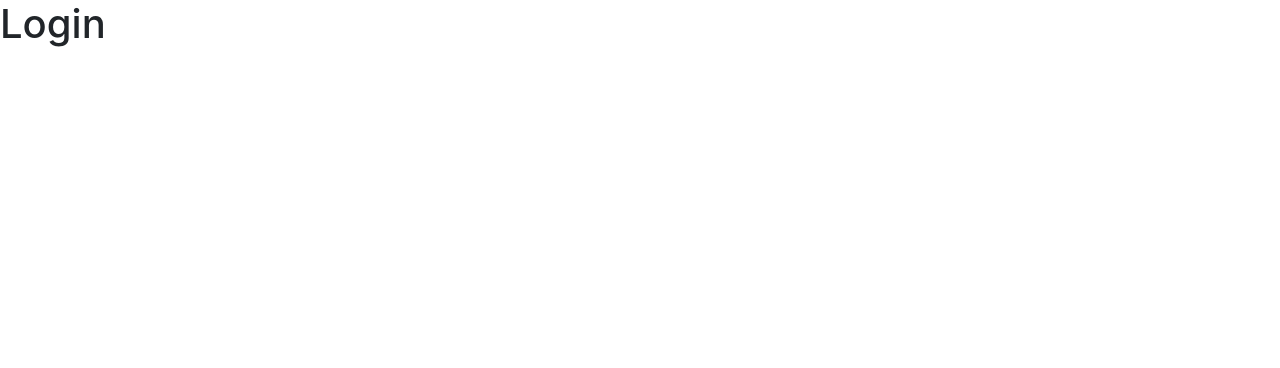
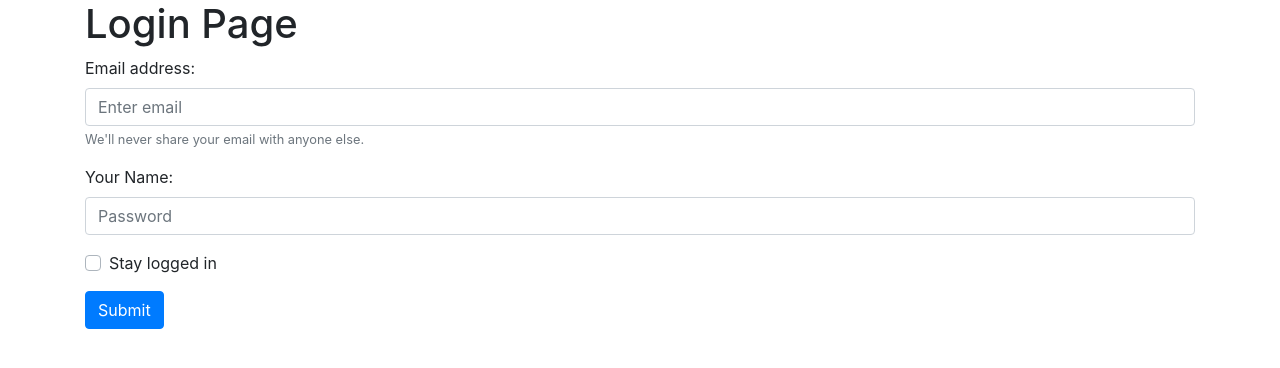
Before and after one commit to NikSkopin/authentication-vue, a Vue app: page /login in a window 1280 px wide. Shown: the top 368 px of the page. Built offline with nearby package versions, Linux system fonts and the light colour scheme.

Commit message:
login form

```diff
--- a/src/App.vue
+++ b/src/App.vue
@@ -1,6 +1,8 @@
 <template>
   <div id="app">
-    <router-view></router-view>
+    <b-container>
+      <router-view></router-view>
+    </b-container>
   </div>
 </template>
 
--- a/src/components/Pages/Login.vue
+++ /dev/null
@@ -1,10 +0,0 @@
-<template>
-  <h1>Login</h1>
-</template>
-
-<script>
-export default {};
-</script>
-
-<style>
-</style>
--- /dev/null
+++ b/src/components/Pages/LoginPage.vue
@@ -0,0 +1,18 @@
+<template>
+  <div>
+    <h1>Login Page</h1>
+    <LoginForm />
+  </div>
+</template>
+<script>
+import LoginForm from '../forms/LoginForm.vue';
+
+export default {
+  components: {
+    LoginForm,
+  },
+};
+
+</script>
+<style>
+</style>
--- /dev/null
+++ b/src/components/forms/LoginForm.vue
@@ -0,0 +1,56 @@
+<template>
+  <div>
+    <b-form @submit="onSubmit">
+      <b-form-group
+        id="input-group-1"
+        label="Email address:"
+        label-for="email"
+        description="We'll never share your email with anyone else."
+      >
+        <b-form-input
+          id="email"
+          v-model="userData.email"
+          type="email"
+          required
+          placeholder="Enter email"
+        ></b-form-input>
+      </b-form-group>
+
+      <b-form-group id="input-group-2" label="Your Name:" label-for="input-2">
+        <b-form-input
+          id="password"
+          v-model="userData.password"
+          type="password"
+          required
+          placeholder="Password"
+        ></b-form-input>
+      </b-form-group>
+
+      <b-form-group id="input-group-3">
+        <b-form-checkbox v-model="stayLoggedIn">Stay logged in</b-form-checkbox>
+      </b-form-group>
+
+      <b-button type="submit" variant="primary">Submit</b-button>
+    </b-form>
+  </div>
+</template>
+<script>
+export default {
+  data() {
+    return {
+      userData: {
+        email: '',
+        password: ''
+      },
+      loading: false,
+      errors: {},
+      stayLoggedIn: false
+    };
+  },
+  methods: {
+    onSubmit() {}
+  }
+};
+</script>
+<style>
+</style>
--- a/src/router/index.js
+++ b/src/router/index.js
@@ -1,8 +1,8 @@
 import Vue from 'vue';
 import VueRouter from 'vue-router';
 import HomePage from '../components/Pages/HomePage.vue';
-import Register from '../components/Pages/Register.vue';
-import Login from '../components/Pages/Login.vue';
+import Register from '../components/Pages/RegisterPage.vue';
+import Login from '../components/Pages/LoginPage.vue';
 
 
 Vue.use(VueRouter);
```
Also changed, not shown: src/components/Pages/RegisterPage.vue (renamed from src/components/Pages/Register.vue), 2 other files (tests, documents, lock files or other folders).
